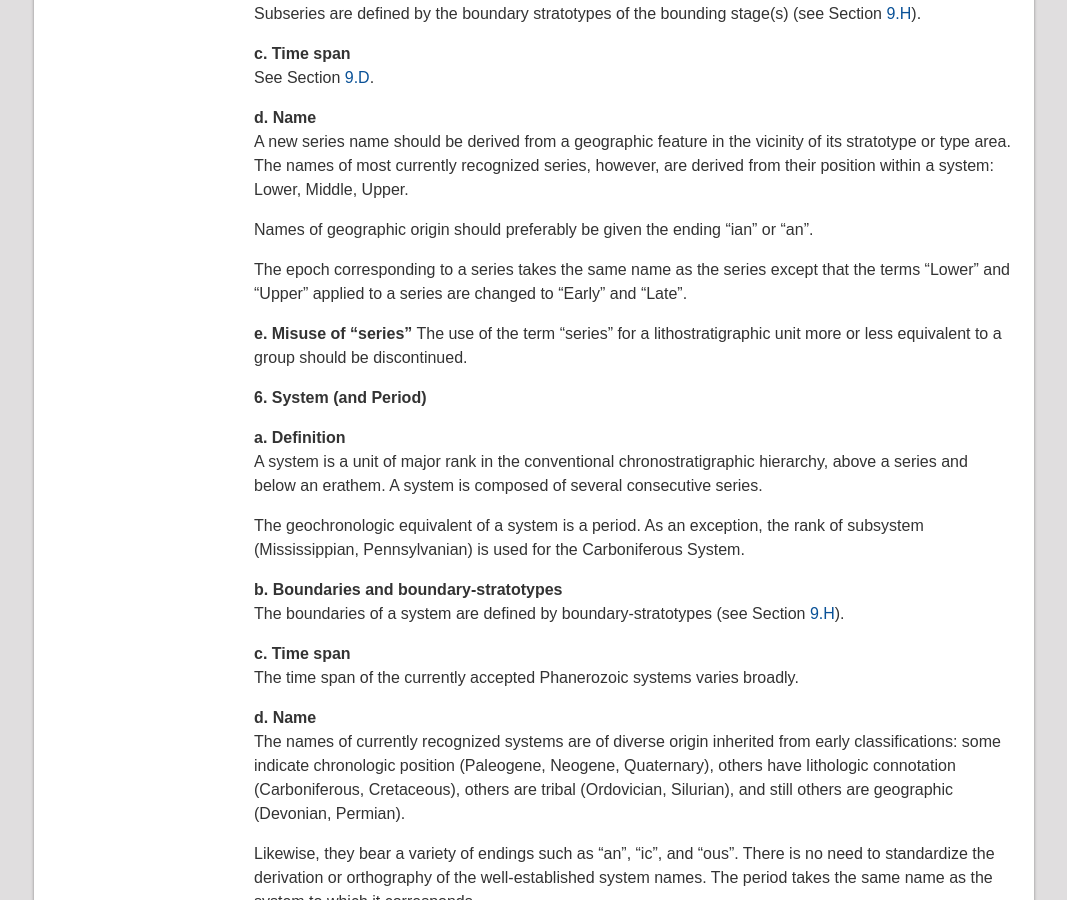
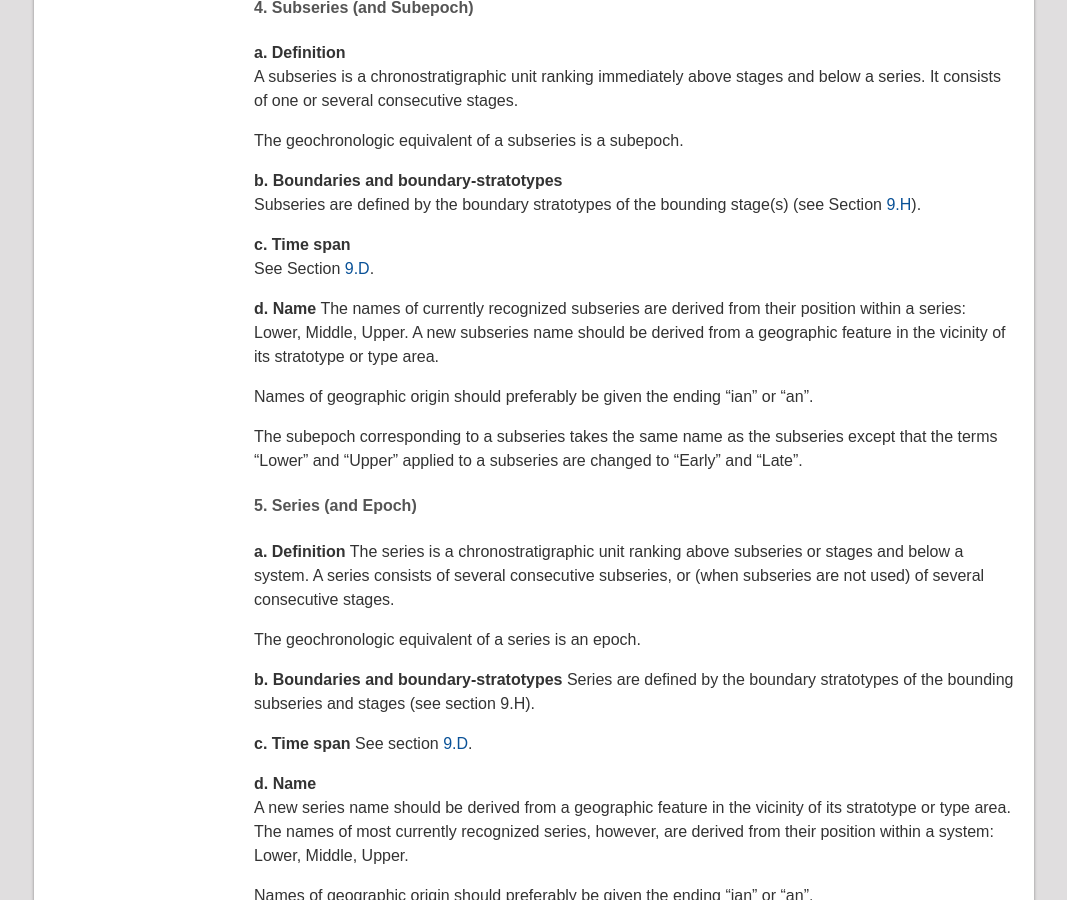
Before and after one commit to i-c-stratigraphy/guide, a Jekyll site: the page built from pages/chron.md, in a window 1280 px wide and 900 px high, scrolled down 2687 px. Shown: the whole window, without its empty margins (106-1173 px from the left). Built offline with Jekyll 4.4.1, drawn with Linux system fonts in a browser that asks for light colours; some of the changed text lies outside the part shown.

Commit message:
Werner email updates #2; fix heading levels

```diff
--- a/pages/chron.md
+++ b/pages/chron.md
@@ -21,27 +21,27 @@ The relation of chronostratigraphic units to other kinds of stratigraphic units
 
 ### B. Definitions
 
-**1. Chronostratigraphy**
+#### 1. Chronostratigraphy
 The element of stratigraphy that deals with the relation beteween rock bodies and the relative measurement of geological time.
 
-**2. Chronostratigraphic classification**
+#### 2. Chronostratigraphic classification
 The organization of rocks into units as a representation of geological time.
 
 The purpose of chronostratigraphic classification is to organize systematically the rocks forming the Earth’s crust into named units (chronostratigraphic units) that represent intervals of geologic time (geochronologic units) to serve as references in narratives about Earth history including the evolution of life.
 
-**3. Chronostratigraphic unit**
+#### 3. Chronostratigraphic unit
 The purpose of chronostratigraphic classification is to organize systematically the rocks forming the Earth’s crust into named units (chronostratigraphic units) that represent intervals of geologic time (geochronologic units) to serve as references in narratives about Earth history including the evolution of life.
 
 The rank and relative magnitude of the units in the chronostratigraphic hierarchy are a function of the durations they represent.
 
-**4. Chronostratigraphic horizon (Chronohorizon)**
+#### 4. Chronostratigraphic horizon (Chronohorizon)
 A stratigraphic surface or interface that is isochronous, representing everywhere the same moment in time (i.e., they are of the same age).
 
 <a id="C"></a>
 
 ### C. Kinds of Chronostratigraphic Units
 
-**1. Hierarchy of formal chronostratigraphic and geochronologic unit terms**
+#### 1. Hierarchy of formal chronostratigraphic and geochronologic unit terms
 The Guide recommends the following formal chronostratigraphic terms and geochronologic equivalents to express units of different rank or time scope (Table 3).
 
 **Table 3**: Hierarchy of Formal Chronostratigraphic and Geochronolgic Units
@@ -49,7 +49,7 @@ The Guide recommends the following formal chronostratigraphic terms and geochron
 
 Position within a chronostratigraphic unit is expressed by adjectives indicative of position such as: basal, lower, middle, upper, etc.; position within a geochronologic unit is expressed by temporal adjectives such as:early, middle, late, etc.
 
-**2.Stage (and Age)**
+#### 2. Stage (and Age)
 The stage is the basic working unit of chronostratigraphy because it is suited in scope and rank to the practical needs and purposes of interregional chronostratigraphic classification.
 
 **a. Definition**
@@ -68,14 +68,14 @@ The name of a stage should be derived from a geographic feature in the vicinity
 
 In English, the adjectival form of the geographic term is used with an ending in "ian" or "an". The age takes the same name as the corresponding stage.
 
-**3. Substage (and Subage)**
+#### 3. Substage (and Subage)
 A substage is a subdivision of a stage whose equivalent geochronologic term is subage.
 
 Since a substage is a subdivision of a stage it will be restricted primarily to a regional scale.
 
 A more detailed definition will be provided after a discussion in the ISSC.
 
-**4. Subseries (and Subepoch)**
+#### 4. Subseries (and Subepoch)
 
 **a. Definition**
 A subseries is a chronostratigraphic unit ranking immediately above stages and below a series. It consists of one or several consecutive stages.
@@ -89,6 +89,26 @@ Subseries are defined by the boundary stratotypes of the bounding stage(s) (see
 See Section [9.D](#D).
 
 **d. Name**
+The names of currently recognized subseries are derived from their position within a series: Lower, Middle, Upper. A new subseries name should be derived from a geographic feature in the vicinity of its stratotype or type area.
+
+Names of geographic origin should preferably be given the ending "ian" or "an".
+
+The subepoch corresponding to a subseries takes the same name as the subseries except that the terms "Lower" and "Upper" applied to a subseries are changed to "Early" and "Late".
+
+#### 5. Series (and Epoch)
+
+**a. Definition**
+The series is a chronostratigraphic unit ranking above subseries or stages and below a system. A series consists of several consecutive subseries, or (when subseries are not used) of several consecutive stages.
+
+The geochronologic equivalent of a series is an epoch.
+
+**b. Boundaries and boundary-stratotypes**
+Series are defined by the boundary stratotypes of the bounding subseries and stages (see section 9.H).
+
+**c. Time span**
+See section [9.D](#D).
+
+**d. Name**
 A new series name should be derived from a geographic feature in the vicinity of its stratotype or type area. The names of most currently recognized series, however, are derived from their position within a system: Lower, Middle, Upper.
 
 Names of geographic origin should preferably be given the ending "ian" or "an".
@@ -98,7 +118,7 @@ The epoch corresponding to a series takes the same name as the series except tha
 **e. Misuse of "series"**
 The use of the term "series" for a lithostratigraphic unit more or less equivalent to a group should be discontinued.
 
-**6. System (and Period)**
+#### 6. System (and Period)
 
 **a. Definition**
 A system is a unit of major rank in the conventional chronostratigraphic hierarchy, above a series and below an erathem. A system is composed of several consecutive series.
@@ -116,19 +136,19 @@ The names of currently recognized systems are of diverse origin inherited from e
 
 Likewise, they bear a variety of endings such as "an", "ic", and "ous". There is no need to standardize the derivation or orthography of the well-established system names. The period takes the same name as the system to which it corresponds.
 
-**7. Erathem (and Era)**
+#### 7. Erathem (and Era)
 An erathem is a chronostratigraphic unit greater than a system consisting of several systems.
 
 The geochronologic equivalent of an erathem is an era.
 
 The names of erathems in the Phanerozoic were chosen to reflect major changes of the history of life on Earth: Paleozoic (old life), Mesozoic (intermediate life), and Cenozoic (recent life). Eras carry the same name as their corresponding erathems.
 
-**8. Eonothem (and Eon)**
+#### 8. Eonothem (and Eon)
 An eonothem is a chronostratigraphic unit greater than an erathem. The geochronologic equivalent is an eon. Three eonothems are generally recognized, from older to younger, the Archean, Proterozoic and Phanerozoic eonothems. The combined first two are usually referred to as the Precambrian.
 
 The eons take the same name as their corresponding eonothems.
 
-**9. Nonhierarchical formal chronostratigraphic units - the Chronozone**
+#### 9. Nonhierarchical formal chronostratigraphic units - the Chronozone
 
 **a. Definition**
 A chronozone is a formal chronostratigraphic unit of unspecified rank, not part of the hierarchy of formal chronostratigraphic units. It is the body of rocks formed anywhere during the time span of some designated stratigraphic unit or geologic feature. The corresponding geochronologic unit is the chron.
@@ -146,10 +166,10 @@ A chronozone takes its name from the stratigraphic unit on which it is based, e.
 
 ### D. The Standard Global Chronostratigraphic (Geochronologic) Scale
 
-**1. Concept**
+#### 1. Concept
 A major goal of chronostratigraphic classification is the establishment of a hierarchy of chronostratigraphic units of worldwide scope, which will serve as a standard scale of reference for the dating of all rocks everywhere and for relating all rocks everywhere to world geologic history (See Section [9.B.2](#B)). All units of the standard chronostratigraphic hierarchy are theoretically worldwide in extent, as are their corresponding time spans.
 
-**2. Present status**
+#### 2. Present status
 The Standard Global Chronostratigraphic (Geochronologic) Scale can be found in [the International Chronostratigraphic Chart](https://stratigraphy.org/chart).
 
 <a id="E"></a>
@@ -177,19 +197,19 @@ The basic principles used in subdividing the Quaternary into chronostratigraphic
 ### H. Procedures for Establishing Chronostratigraphic Units
 See also Section [3.B](defs#B).
 
-**1. Boundary stratotypes as standards**
+#### 1. Boundary stratotypes as standards
 The essential part of the definition of a chronostratigraphic unit is the time span during which the unit described was formed. Since the only record of geologic time and of the events of geologic history lies in the rocks themselves, the best standard for a chronostratigraphic unit is a body of rocks formed between two designated instants of geologic time.
 
 For these reasons, the boundaries of a chronostratigraphic unit of any rank are defined by two designated reference points in the rock sequence.
 
 The two points are located in the boundary-stratotypes of the chronostratigraphic unit which need not be part of a single section.Both, however, should be chosen in sequences of essentially continuous deposition since the reference points for the boundaries should represent points in time as specific as possible (see Section [9.H.3](#H)).
 
-**2. Advantage of defining chronostratigraphic units by their lower boundary stratotypes**
+#### 2. Advantage of defining chronostratigraphic units by their lower boundary stratotypes
 The definition of a chronostratigraphic unit places emphasis in the selection of the boundary-stratotype of its lower boundary; its upper boundary is defined as the lower boundary of the succeeding unit. This procedure avoids gaps and overlaps in the Standard Global Chronostratigraphic Scale.
 
 For example, should it subsequently be shown that the selected horizon is at the level of an undetected break in the sequence, then the unrepresented span of geologic history would belong to the lower unit by definition and ambiguity is avoided.
 
-**3. Requirements for the selection of boundary stratotypes of chronostratigraphic units**
+#### 3. Requirements for the selection of boundary stratotypes of chronostratigraphic units
 The definition of a chronostratigraphic unit places emphasis in the selection of the boundary-stratotype of its lower boundary; its upper boundary is defined as the lower boundary of the succeeding unit. This procedure avoids gaps and overlaps in the Standard Global Chronostratigraphic Scale.
 For example, should it subsequently be shown that the selected horizon is at the level of an undetected break in the sequence, then the unrepresented span of geologic history would belong to the lower unit by definition and ambiguity is avoided.
 
@@ -215,24 +235,24 @@ Only after the limits of a chronostratigraphic unit have been established at the
 
 All possible lines of evidence should be utilized to laterally extend chronostratigraphic units. Some of the most commonly used are:
 
-**1. Physical Interrelations of strata**
+#### 1. Physical Interrelations of strata
 The Law of Superposition states that in an undisturbed sequence of sedimentary strata the uppermost strata are younger than those on which they rest.
 
 The determination of the order of superposition provides unequivocal evidence for relative age relations.
 
 All other methods of relative age determination are dependent on the observed physical sequence of strata as a check on their validity. For a sufficiently limited distance, the trace of a bedding plane is the best indicator of synchroneity.
 
-**2. Lithology**
+#### 2. Lithology
 Lithologic properties are commonly influenced more strongly by local environment than by age. The boundaries of lithostratigraphic units eventually cut across synchronous surfaces, and similar lithologic features occur repeatedly in the stratigraphic sequence. Even so, a lithostratigraphic unit always has some chronostratigraphic connotation and is useful as an approximate guide to chronostratigraphic position, at least locally.
 
 Distinctive and widespread lithologic units also may be diagnostic of general chronostratigraphic position.
 
-**3. Paleontology**
+#### 3. Paleontology
 The orderly and progressive course of organic evolution is irreversible with respect to geologic time and the remains of life are widespread and distinctive.
 
 For these reasons, fossil taxa, and particularly their evolutionary sequences, constitute one of the best and most widely used means of tracing and correlating beds and determining their relative age. However, biostratigraphic correlation is not necessarily time correlation.
 
-**4. Isotopic age determinations**
+#### 4. Isotopic age determinations
 Isotopic dating methods (U-Pb, Rb-Sr, K-Ar, Ar-Ar) based on the radioactive decay of certain parent nuclides at a rate that is constant and suitable for measuring geologic time provide an additional key to chronostratigraphy. However, not all rock types and minerals are amenable to isotopic age determination.
 
 Isotopic dating contributes age values expressed in years and has furnished quantitative evidence of the length of geologic time.
@@ -241,26 +261,26 @@ In some circumstances, isotopic age determinations of volcanic and other igneous
 
 Discrepancies in age determinations may arise from the use of different decay constants. It is, therefore, important that uniform sets of decay constants recommended by the IUGS Subcommission on Geochronology be used.
 
-**5. Geomagnetic polarity reversals**
+#### 5. Geomagnetic polarity reversals
 Periodic reversals of the polarity of the Earth’s magnetic field are utilized in chronostratigraphy, particularly in Mesozoic and Cenozoic rocks where a magnetic time scale has been developed. Polarity reversals are, however, iterative and cannot be identified without the assistance from some other method of dating such as biostratigraphy or isotopic dating.
 
-**6. Paleoclimatic change**
+#### 6. Paleoclimatic change
 Climatic changes leave imprints on the geological record in the form of glacial deposits, evaporites, red beds, coal deposits, faunal changes, etc.
 
 Their effects on the rocks may be local or widespread and provide valuable information for chronocorrelation, but they must be used in combination with other specific methods.
 
-**7. Paleogeography and eustatic changes in sea level**
+#### 7. Paleogeography and eustatic changes in sea level
 As a result of either epeirogenic movements of land masses or eustatic rises and lowerings of sea level, certain periods of Earth history are characterized worldwide by a general high or low stand of the continents with respect to sea level. The evidence in the rocks of the resulting transgressions, regressions, and unconformities can furnish an excellent basis for establishing a worldwide chronostratigraphic framework. The identification of a particular event, however, is complicated by local vertical movements and so the method requires auxiliary help in order to identify the events correctly.
 
-**8. Unconformities**
+#### 8. Unconformities
 Even though a surface of unconformity varies in age and time-value from place to place and is never universal in extent, certain unconformities may serve as useful guides to the approximate placement of chronostratigraphic boundaries.
 
 Unconformities, however, cannot fulfill the requirements for the selection of such boundaries (see Section [9.H.3](#H)).
 
-**9. Orogenies**
+#### 9. Orogenies
 Crustal disturbances have a recognizable effect on the stratigraphic record. However, the considerable duration of many orogenies, their local rather than worldwide nature, and the difficulty of precise identification make them unsatisfactory indicators of worldwide chronostratigraphic correlation.
 
-**10. Other indicators**
+#### 10. Other indicators
 Many other lines of evidence may in some circumstances be helpful as guides to time-correlation and as indicators of chronostratigraphic position.
 
 Some are more used than others, but none should be rejected.
```
Also changed, not shown: pages/defs.md (+2 -2 lines), pages/litho.md (+23 -22 lines), pages/magn.md (+6 -6 lines), pages/strats.md (+29 -15 lines), pages/uncon.md (+5 -5 lines).
